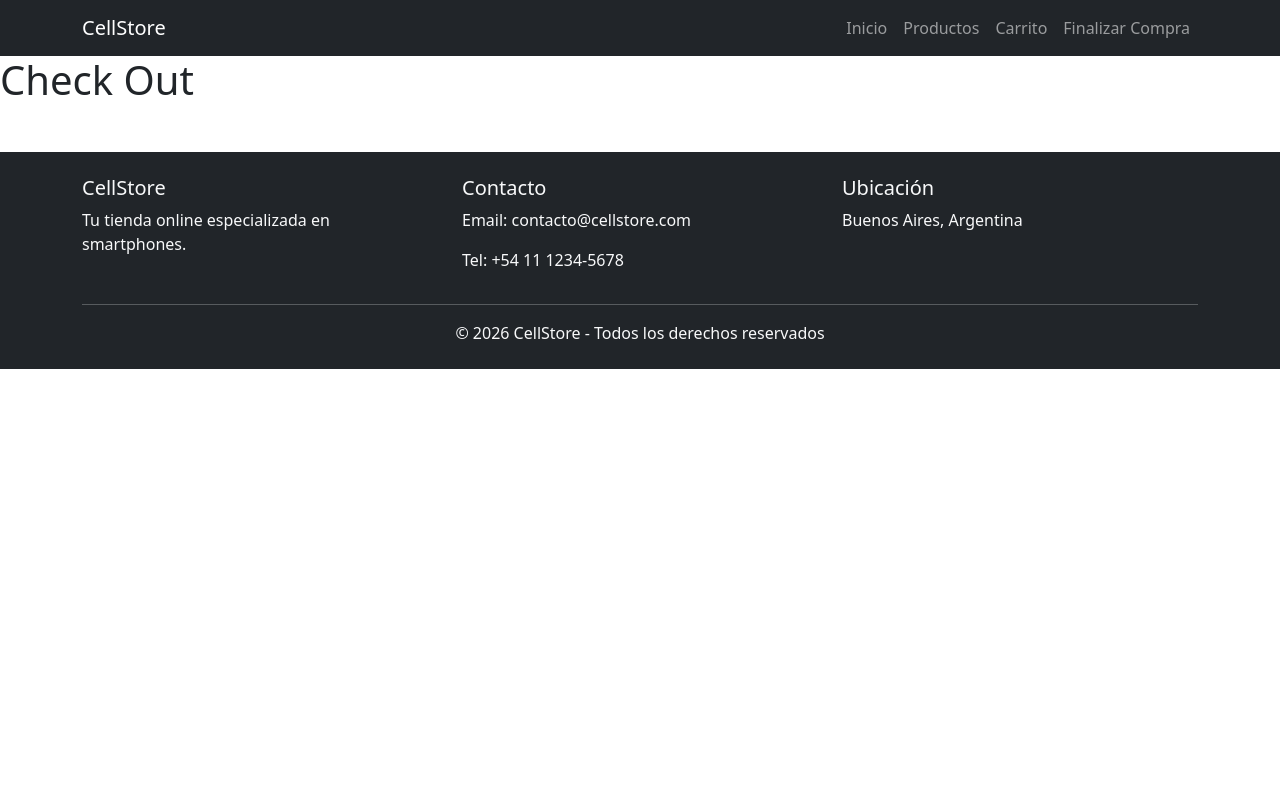
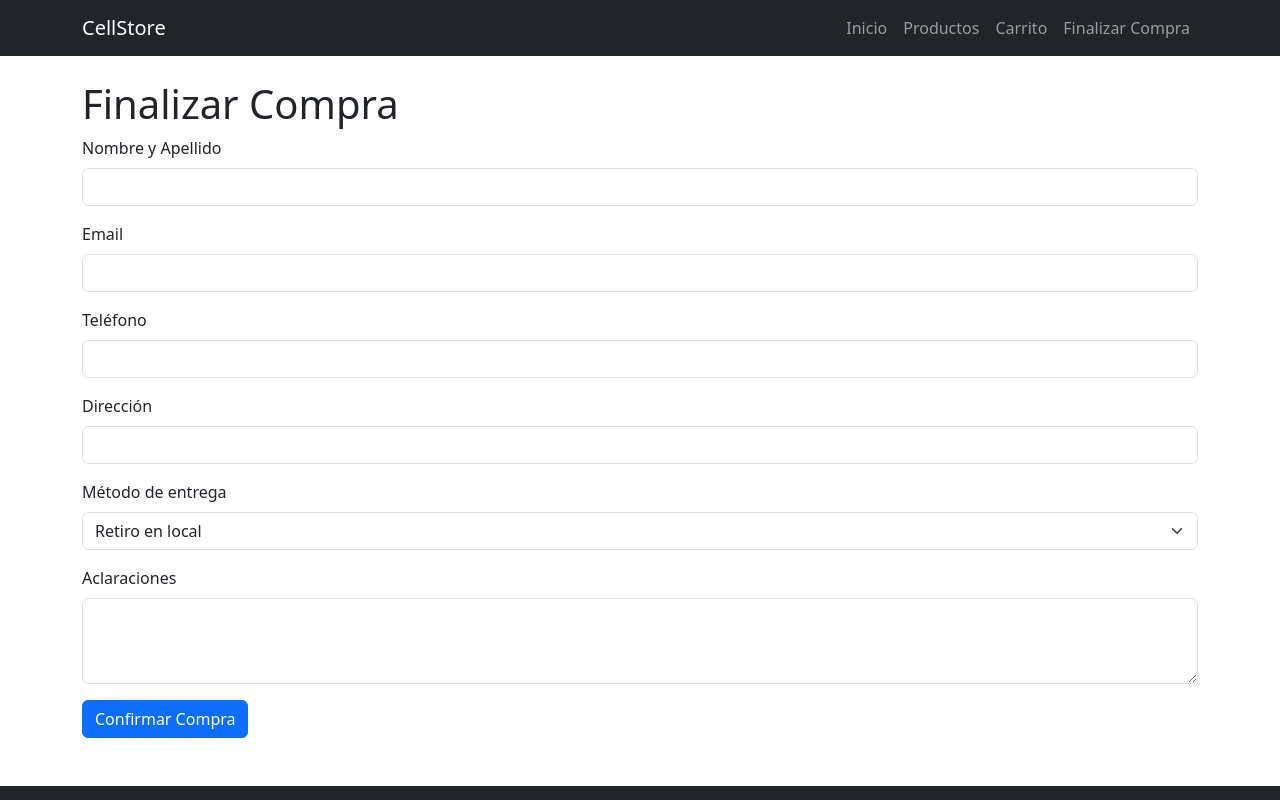
Before and after one commit to Manuhead98/Trabajo-Pr-ctico---Tienda-Online-en-React-, a React (Vite) app: page /checkout in a window 1280 px wide. Shown: the top 800 px of the page. Built offline with nearby package versions, Linux system fonts and the light colour scheme.

Commit message:
carrito, detalle producto y checkout

```diff
--- a/src/App.jsx
+++ b/src/App.jsx
@@ -58,7 +58,10 @@ function App() {
             eliminarDelCarrito={eliminarDelCarrito}
             aumentarCantidad={aumentarCantidad}
             disminuirCantidad={disminuirCantidad} />} />
-        <Route path="/checkout" element={<Checkout />} />
+        <Route
+          path="/checkout"
+          element={<Checkout carrito={carrito} />}
+        />
       </Routes>
       <Footer />
     </BrowserRouter>
--- a/src/data/productos.js
+++ b/src/data/productos.js
@@ -5,7 +5,7 @@ const productos = [
 categoria: "Samsung",
 precio: 1299999,
 stock: 10,
-        imagen: "./public/img/s25.jpg",
+imagen: "/img/s25.jpg",
 descripcion: "Smartphone premium con pantalla AMOLED de 6.7 pulgadas.",
 caracteristicas: ["256GB", "12GB RAM", "5000mAh"]
 },
@@ -15,7 +15,7 @@ const productos = [
 categoria: "Samsung",
 precio: 699999,
 stock: 8,
-        imagen: "./public/img/a56.jpg",
+imagen: "/img/a56.jpg",
 descripcion: "Excelente relación calidad-precio.",
 caracteristicas: ["128GB", "8GB RAM", "5000mAh"]
 },
@@ -25,7 +25,7 @@ const productos = [
 categoria: "Apple",
 precio: 1799999,
 stock: 5,
-        imagen: "./public/img/iphone16.jpg",
+imagen: "/img/iphone16.jpg",
 descripcion: "La nueva generación de iPhone.",
 caracteristicas: ["256GB", "A18 Bionic", "Face ID"]
 },
@@ -35,7 +35,7 @@ const productos = [
 categoria: "Apple",
 precio: 1499999,
 stock: 7,
-        imagen: "./public/img/iphone15.jfif",
+imagen: "/img/iphone15.jfif",
 descripcion: "Potencia y diseño en un solo dispositivo.",
 caracteristicas: ["128GB", "Dynamic Island", "USB-C"]
 },
@@ -45,7 +45,7 @@ const productos = [
 categoria: "Xiaomi",
 precio: 999999,
 stock: 12,
-        imagen: "./public/img/xiaomi15.jfif",
+imagen: "/img/xiaomi15.jfif",
 descripcion: "Rendimiento de gama alta.",
 caracteristicas: ["256GB", "12GB RAM", "Leica Camera"]
 },
@@ -55,7 +55,7 @@ const productos = [
 categoria: "Xiaomi",
 precio: 549999,
 stock: 15,
-        imagen: "./public/img/redmi14.png",
+imagen: "/img/redmi14.png",
 descripcion: "Ideal para uso diario.",
 caracteristicas: ["128GB", "8GB RAM", "5000mAh"]
 },
@@ -65,7 +65,7 @@ const productos = [
 categoria: "Motorola",
 precio: 899999,
 stock: 6,
-        imagen: "./public/img/edge60.jpg",
+imagen: "/img/edge60.jpg",
 descripcion: "Diseño moderno y excelente cámara.",
 caracteristicas: ["256GB", "12GB RAM", "OLED"]
 },
@@ -75,7 +75,7 @@ const productos = [
 categoria: "Motorola",
 precio: 499999,
 stock: 20,
-        imagen: "./public/img/g85.jfif",
+imagen: "/img/g85.jfif",
 descripcion: "Gran autonomía y rendimiento.",
 caracteristicas: ["128GB", "8GB RAM", "5000mAh"]
 },
@@ -85,7 +85,7 @@ const productos = [
 categoria: "Google",
 precio: 1399999,
 stock: 4,
-        imagen: "./public/img/pixel9.jfif",
+imagen: "/img/pixel9.jfif",
 descripcion: "La mejor experiencia Android.",
 caracteristicas: ["256GB", "Tensor G4", "Android puro"]
 },
@@ -105,7 +105,7 @@ const productos = [
 categoria: "Samsung",
 precio: 1899999,
 stock: 2,
-        imagen: "./public/img/zflip7.jpg",
+imagen: "/img/zflip7.jpg",
 descripcion: "Celular plegable compacto.",
 caracteristicas: ["256GB", "AMOLED", "Flex Mode"]
 },
@@ -115,7 +115,7 @@ const productos = [
 categoria: "Motorola",
 precio: 1599999,
 stock: 0,
-        imagen: "./public/img/razr60.jpg",
+imagen: "/img/razr60.jpg",
 descripcion: "Diseño plegable premium.",
 caracteristicas: ["256GB", "OLED", "Sin stock"]
 }
--- a/src/pages/Carrito.jsx
+++ b/src/pages/Carrito.jsx
@@ -1,4 +1,5 @@
 import { Container, Card, Button } from 'react-bootstrap';
+import { Link } from "react-router-dom";
 
 function Carrito({
     carrito,
@@ -65,11 +66,12 @@ function Carrito({
             )}
             <h3 className="mt-4">Total: ${total.toLocaleString()}</h3>
             <Button
-            variant="primary"
-            href="/checkout"
-            disabled={carrito.length === 0}
+                as={Link}
+                to="/checkout"
+                variant="primary"
+                disabled={carrito.length === 0}
             >
-               Finalizar Compra
+                Finalizar Compra
             </Button>
         </Container>
     );
--- a/src/pages/CheckOut.jsx
+++ b/src/pages/CheckOut.jsx
@@ -1,5 +1,111 @@
-function CheckOut() {
-    return <h1>Check Out</h1>;
+import { useState } from "react";
+import { Container, Form, Button, Alert } from "react-bootstrap";
+
+function CheckOut({ carrito }) {
+    console.log("CHECKOUT", carrito);
+    const [nombre, setNombre] = useState("");
+    const [email, setEmail] = useState("");
+    const [telefono, setTelefono] = useState("");
+    const [direccion, setDireccion] = useState("");
+    const [entrega, setEntrega] = useState("Retiro en local");
+    const [mensaje, setMensaje] = useState("");
+    const [compraRealizada, setCompraRealizada] = useState(false);
+
+    const handleSubmit = (e) => {
+        e.preventDefault();
+
+        if (!nombre || !email || !telefono || !direccion) {
+            alert("Complete todos los campos obligatorios");
+            return;
+        }
+
+        if (!email.includes("@")) {
+            alert("Ingrese un email válido");
+            return;
+        }
+
+        if (carrito.length === 0) {
+            alert("El carrito está vacío");
+            return;
+        }
+
+        setCompraRealizada(true);
+    };
+
+    return (
+        <Container className="mt-4">
+            <h1>Finalizar Compra</h1>
+
+            {compraRealizada && (
+                <Alert variant="success">
+                    ¡Compra realizada con éxito!
+                </Alert>
+            )}
+
+            <Form onSubmit={handleSubmit}>
+                <Form.Group className="mb-3">
+                    <Form.Label>Nombre y Apellido</Form.Label>
+                    <Form.Control
+                        type="text"
+                        value={nombre}
+                        onChange={(e) => setNombre(e.target.value)}
+                    />
+                </Form.Group>
+
+                <Form.Group className="mb-3">
+                    <Form.Label>Email</Form.Label>
+                    <Form.Control
+                        type="email"
+                        value={email}
+                        onChange={(e) => setEmail(e.target.value)}
+                    />
+                </Form.Group>
+
+                <Form.Group className="mb-3">
+                    <Form.Label>Teléfono</Form.Label>
+                    <Form.Control
+                        type="text"
+                        value={telefono}
+                        onChange={(e) => setTelefono(e.target.value)}
+                    />
+                </Form.Group>
+
+                <Form.Group className="mb-3">
+                    <Form.Label>Dirección</Form.Label>
+                    <Form.Control
+                        type="text"
+                        value={direccion}
+                        onChange={(e) => setDireccion(e.target.value)}
+                    />
+                </Form.Group>
+
+                <Form.Group className="mb-3">
+                    <Form.Label>Método de entrega</Form.Label>
+                    <Form.Select
+                        value={entrega}
+                        onChange={(e) => setEntrega(e.target.value)}
+                    >
+                        <option>Retiro en local</option>
+                        <option>Envío a domicilio</option>
+                    </Form.Select>
+                </Form.Group>
+
+                <Form.Group className="mb-3">
+                    <Form.Label>Aclaraciones</Form.Label>
+                    <Form.Control
+                        as="textarea"
+                        rows={3}
+                        value={mensaje}
+                        onChange={(e) => setMensaje(e.target.value)}
+                    />
+                </Form.Group>
+
+                <Button variant="primary" type="submit">
+                    Confirmar Compra
+                </Button>
+            </Form>
+        </Container>
+    );
 }
 
 export default CheckOut;
--- a/src/pages/ProductoDetalle.jsx
+++ b/src/pages/ProductoDetalle.jsx
@@ -42,6 +42,14 @@ function ProductoDetalle({ agregarAlCarrito }) {
                         {producto.descripcion}
                     </Card.Text>
 
+                    <h5>Características</h5>
+
+                        <ul>
+                            {producto.caracteristicas.map((c, index) => (
+                                <li key={index}>{c}</li>
+                            ))}
+                        </ul>
+
                     <Button
                         variant="success"
                         onClick={() => agregarAlCarrito(producto)}
--- a/src/pages/Productos.jsx
+++ b/src/pages/Productos.jsx
@@ -57,6 +57,9 @@ function Productos({ agregarAlCarrito }) {
                         <option value="Google">
                             Google
                         </option>
+                        <option value="Nothing">
+                            Nothing
+                        </option>
                     </Form.Select>
                 </Col>
 
```
Lines whose indentation alone changed are shown as unchanged.
